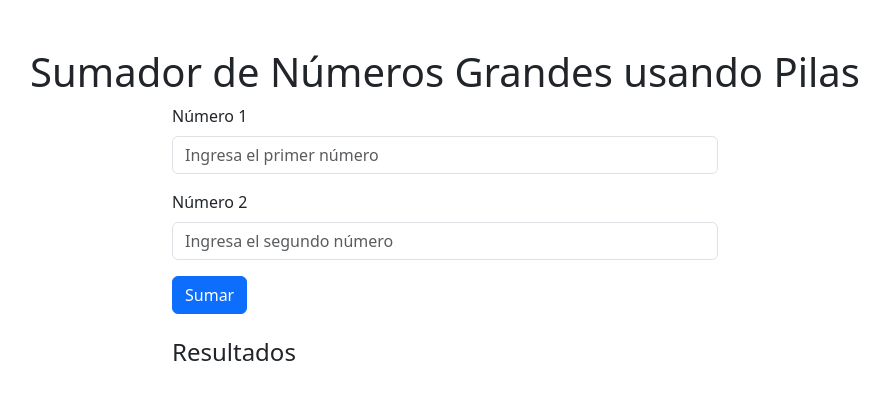
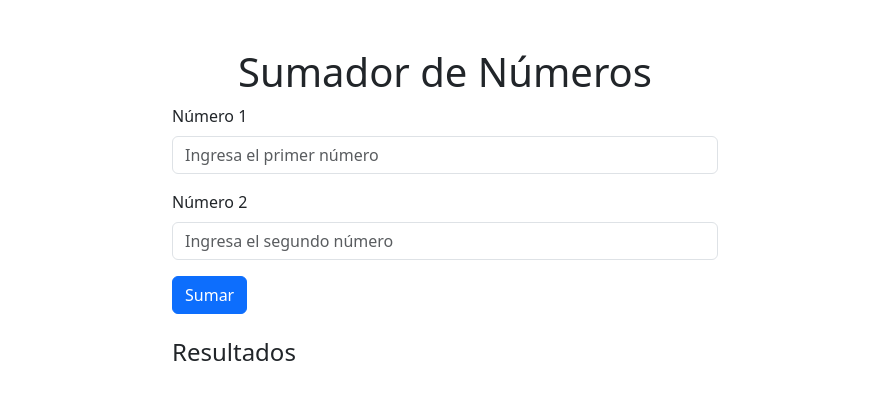
Before and after one commit to DavidMChay/practica-8-11, a plain HTML site: page practica8/index.html in a window 1280 px wide. Shown: the whole page, without its empty margins (195-1084 px from the left). Drawn offline with nearby package versions, Linux system fonts and the light colour scheme; files that its build step writes are made by us from their sources.

Commit message:
Chance minimal things

```diff
--- a/practica8/index.html
+++ b/practica8/index.html
@@ -10,7 +10,7 @@
 </head>
 <body>
     <div class="container mt-5">
-        <h1 class="text-center">Sumador de Números Grandes usando Pilas</h1>
+        <h1 class="text-center">Sumador de Números</h1>
         <div class="row justify-content-center">
             <div class="col-md-6">
                 <form id="sum-form">
```
